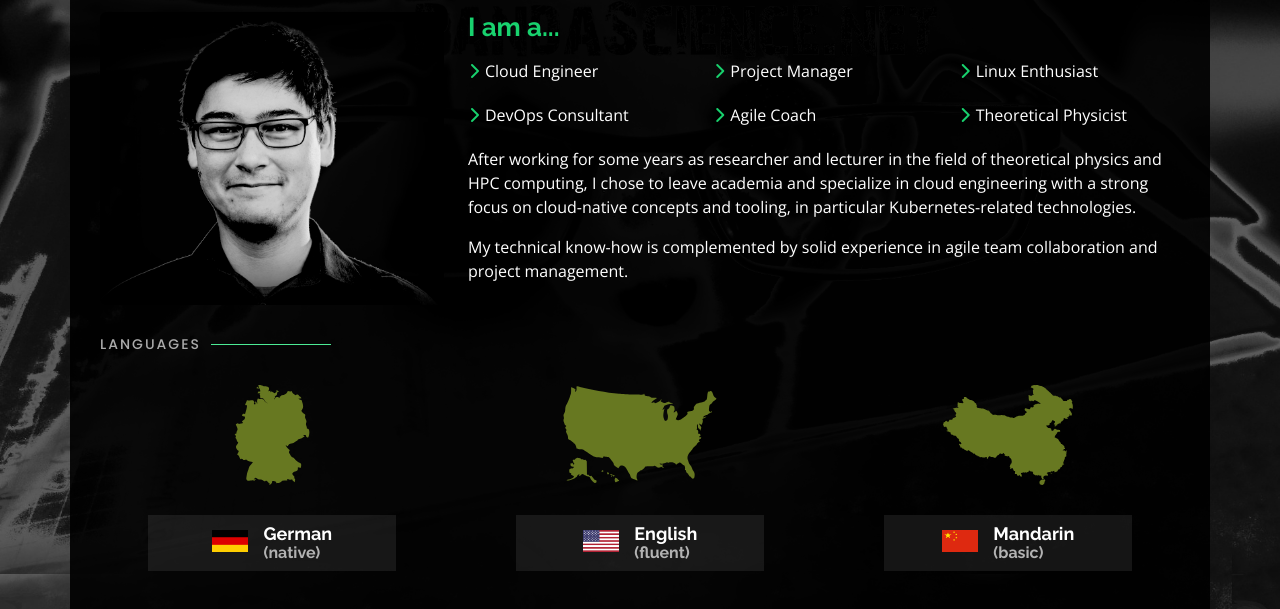
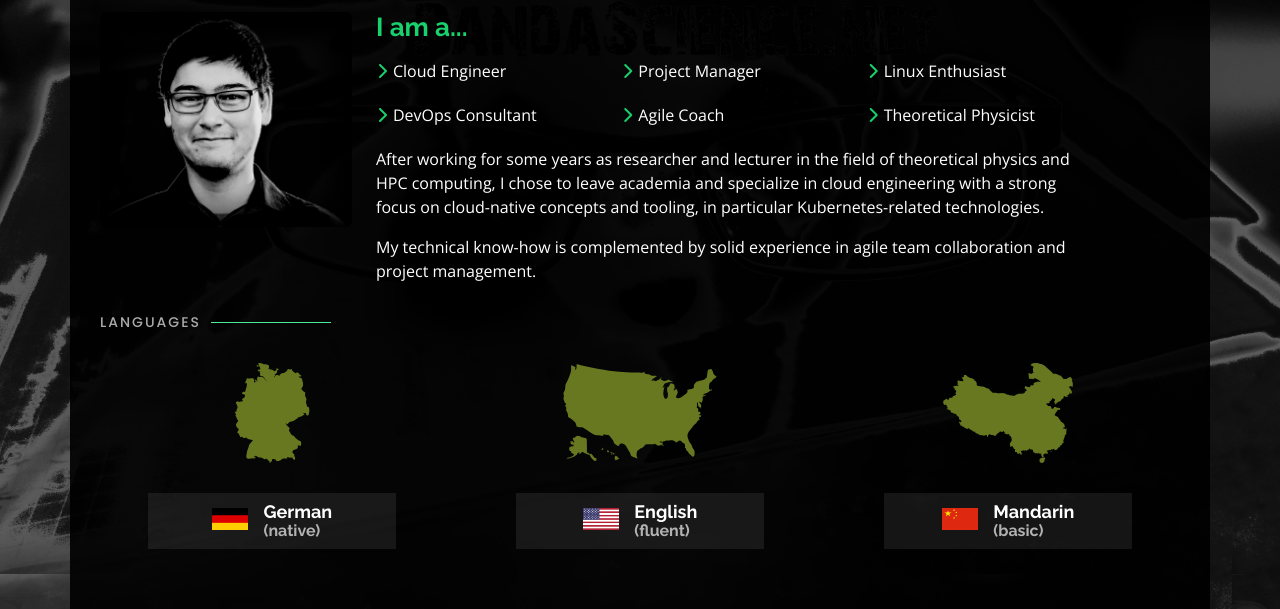
Before and after one commit to PandaScience/PandaScience.github.io, a plain HTML site: page index.html in a window 1280 px wide. Both pictures are taken after a click on the link "About". Shown: the part 191-800 px from the top of the page. Drawn offline with nearby package versions, Linux system fonts and the light colour scheme; some icons are missing.

Commit message:
Decrease profile pic size to prevent scrolling

```diff
--- a/index.html
+++ b/index.html
@@ -72,7 +72,7 @@
       </div>
 
       <div class="row">
-        <div class="col-lg-4" data-aos="fade-right">
+        <div class="col-lg-3" data-aos="fade-right">
           <img src="assets/img/profile.png" class="img-fluid rounded" alt="">
         </div>
         <div class="col-lg-8 pt-4 pt-lg-0 content" data-aos="fade-left">
```
